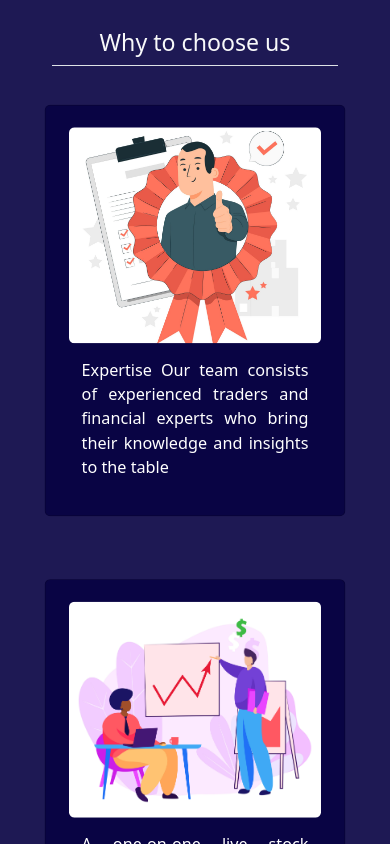
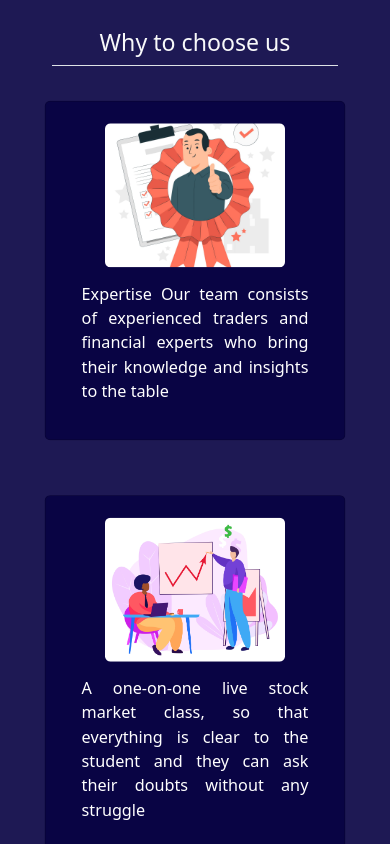
Before and after one commit to Jayraj-parki/fire_investing, a Next.js app: page / in a window 390 px wide. Shown: the part 2820-3664 px from the top of the page. Built offline with nearby package versions, Linux system fonts and the light colour scheme; a web font is replaced by a local one.

Commit message:
image size changes

```diff
--- a/src/pages/index.module.scss
+++ b/src/pages/index.module.scss
@@ -209,6 +209,10 @@
       background-size: cover;
       background-position: center;
       background-repeat: no-repeat;
+      @media screen and (max-width: 568px) {
+        height: 160px;
+        width: 200px;
+      }
     }
   }
 }
@@ -234,6 +238,10 @@
       background-size: cover;
       background-position: center;
       background-repeat: no-repeat;
+      @media screen and (max-width: 568px) {
+        height: 160px;
+        width: 200px;
+      }
     }
   }
 }
```
